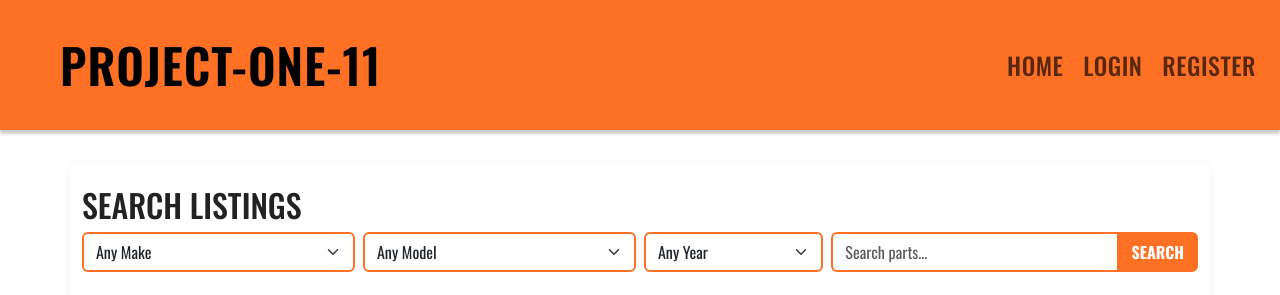
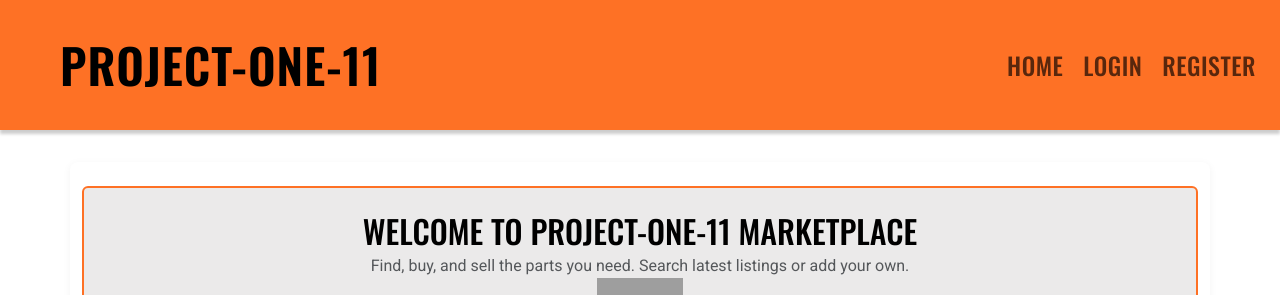
Before and after one commit to LanceSissing/Project-One-11, a Django app: page / in a window 1280 px wide. Shown: the top 295 px of the page. Run offline with Django 5.2, Linux system fonts and the light colour scheme; data comes from the database, SQL or seed files in the repository; grey boxes are pictures that could not be loaded.

Commit message:
Add welcoming hero section to homepage, improve heading hierarchy, and polish search UI for a friendlier first impression

```diff
--- a/accounts/templates/home.html
+++ b/accounts/templates/home.html
@@ -1,6 +1,16 @@
 {% extends 'base.html' %}
+{% load static %}
 {% block content %}
-  <h2>SEARCH LISTINGS</h2>
+
+  <div class="hero-section p-4 mb-4 rounded text-center" style="background: #ebeaea; border: 2px solid #fe7125; display: flex; flex-direction: column; align-items: center;">
+    <div>
+      <h2 class="mb-1" style="color: #000000;">WELCOME TO PROJECT-ONE-11 MARKETPLACE</h2>
+      <p class="mb-0 text-muted">Find, buy, and sell the parts you need. Search latest listings or add your own.</p>
+    </div>
+      <img src="{% static 'images/parts-outline.svg' %}" alt="Parts Outline" style="height: 64px; margin-bottom: 16px;">
+</div>
+
+  <h4>SEARCH LISTINGS</h4>
   <form method="get" action="" class="mb-4 search-form">
     <div class="row g-2">
       <div class="col-md-3">
--- a/project_one_11/settings.py
+++ b/project_one_11/settings.py
@@ -24,7 +24,7 @@ BASE_DIR = Path(__file__).resolve().parent.parent
 # See https://docs.djangoproject.com/en/5.2/howto/deployment/checklist/
 
 # SECURITY WARNING: keep the secret key used in production secret!
-SECRET_KEY = 'django-insecure-^daz6=!e*@^z3mc4sl66tx!f0y9ufjs1+mkjnha$fq)0su$bu!'
+SECRET_KEY = os.environ.get('DJANGO_SECRET_KEY', 'unsafe-default-key')
 
 # SECURITY WARNING: don't run with debug turned on in production!
 DEBUG = True
```
